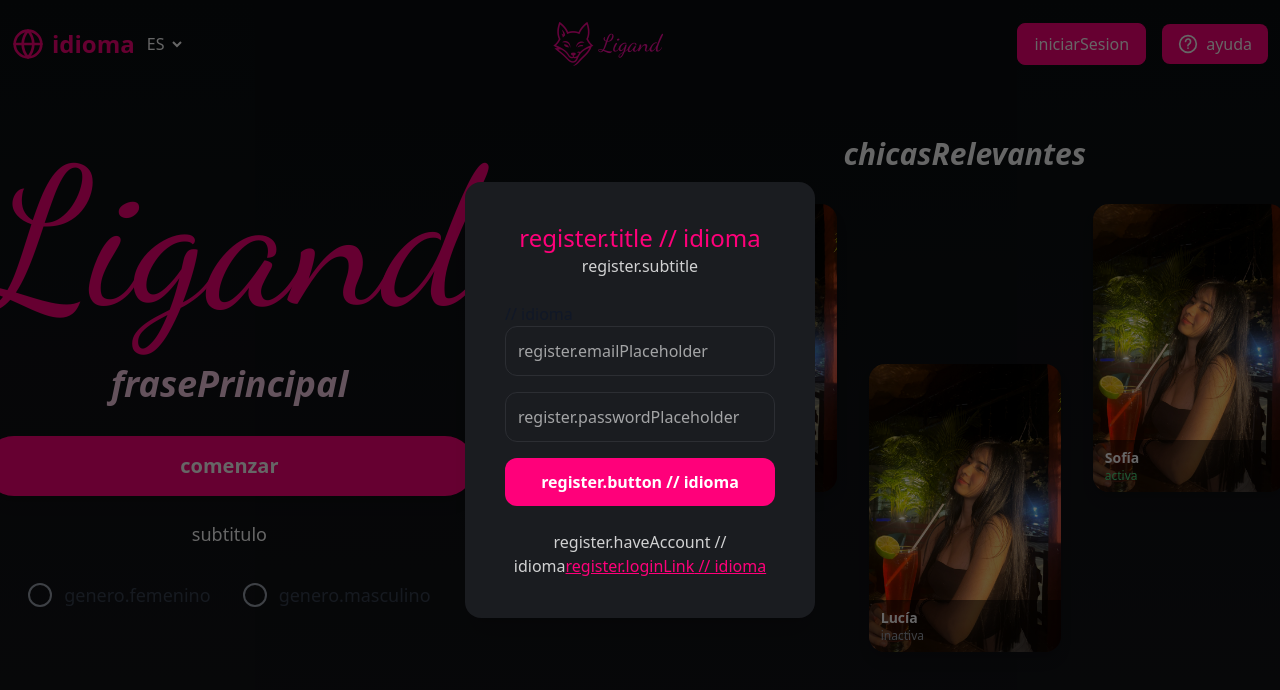
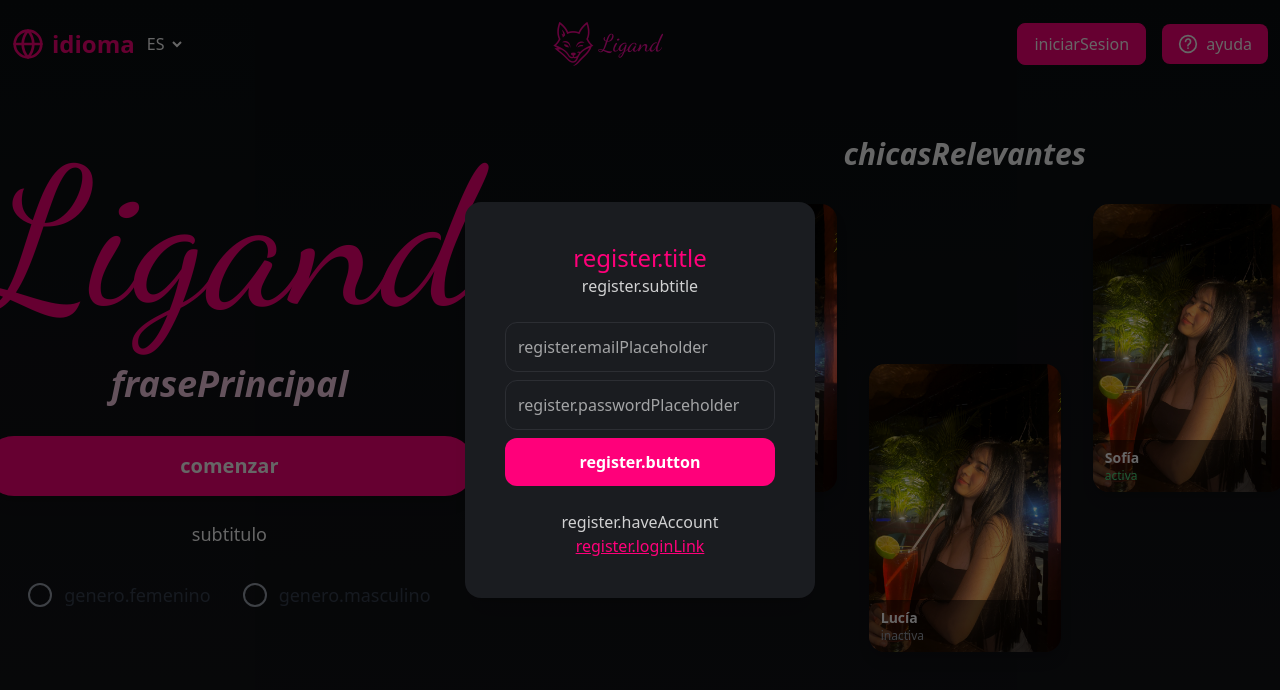
Before and after one commit to roberrodrigues10/ligand, a React (Vite) app: page /home in a window 1280 px wide. Both pictures are taken after a click on the button "comenzar". Shown: the top 690 px of the page. Built offline with nearby package versions, Linux system fonts and the light colour scheme; the HTML template or start-up script is replaced by a standard one.

Commit message:
validaciones-register

```diff
--- a/src/components/verificacion/register/register.jsx
+++ b/src/components/verificacion/register/register.jsx
@@ -1,35 +1,55 @@
 import React, { useState } from "react";
 import { useNavigate } from "react-router-dom";
 import { register } from "/src/utils/auth.js";
-import { useTranslation } from "react-i18next"; // idioma
+import { useTranslation } from "react-i18next";
 
 export default function Register() {
   const navigate = useNavigate();
-  const [name, setName] = useState(""); // Solo se guarda, pero no se envía aún
+  const { t } = useTranslation();
+
   const [email, setEmail] = useState("");
   const [password, setPassword] = useState("");
-  const [error, setError] = useState(null);
+
+  const [errors, setErrors] = useState({});
   const [loading, setLoading] = useState(false);
-  const { t } = useTranslation(); // idioma
+
+  const validate = () => {
+    const newErrors = {};
+
+    if (!email.trim()) {
+      newErrors.email = "El correo es obligatorio.";
+    } else if (!/^[^\s@]+@[^\s@]+\.[^\s@]+$/.test(email)) {
+      newErrors.email = "El correo no es válido.";
+    }
+
+    if (!password) {
+      newErrors.password = "La contraseña es obligatoria.";
+    } else if (password.length < 7) {
+      newErrors.password = "La contraseña debe tener al menos 7 caracteres.";
+    }
+
+    return newErrors;
+  };
 
   const handleSubmit = async (e) => {
     e.preventDefault();
-    setError(null);
+    setErrors({});
 
-    if (!email || !password) {
-      setError("Por favor completa todos los campos.");
+    const validationErrors = validate();
+    if (Object.keys(validationErrors).length > 0) {
+      setErrors(validationErrors);
       return;
     }
 
     try {
       setLoading(true);
-      await register(email, password); // Solo se envía email y password
-      localStorage.setItem("emailToVerify", email); // 👉 Guardamos el email
-      localStorage.setItem("passwordToVerify", password); // 👈 AÑADE ESTA LÍNEA
+      await register(email, password);
+      localStorage.setItem("emailToVerify", email);
+      localStorage.setItem("passwordToVerify", password);
       navigate("/verificaremail");
     } catch (err) {
       console.error(err);
-      setError("Ocurrió un error. Inténtalo nuevamente.");
+      setErrors({ general: "Ocurrió un error. Inténtalo nuevamente." });
     } finally {
       setLoading(false);
     }
@@ -39,32 +59,34 @@ export default function Register() {
     <div className="fixed inset-0 bg-black bg-opacity-60 flex items-center justify-center z-50">
       <div className="bg-[#1a1c20] rounded-2xl p-10 w-[350px] shadow-xl">
         <h2 className="text-2xl text-[#ff007a] font-dancing-script text-center">
-          {t("register.title")} // idioma
+          {t("register.title")}
         </h2>
-        <p className="text-center text-white/80 mb-6">{t("register.subtitle")}</p> // idioma
+        <p className="text-center text-white/80 mb-6">
+          {t("register.subtitle")}
+        </p>
 
         <form onSubmit={handleSubmit}>
           <input
             type="email"
-            placeholder={t("register.emailPlaceholder")} // idioma
+            placeholder={t("register.emailPlaceholder")}
             value={email}
             onChange={(e) => setEmail(e.target.value)}
-            className="w-full p-3 mb-4 bg-[#1a1c20] border border-[#2c2e33] text-white rounded-xl placeholder-white/60"
-            required
+            className="w-full p-3 mb-2 bg-[#1a1c20] border border-[#2c2e33] text-white rounded-xl placeholder-white/60"
           />
+          {errors.email && <p className="text-red-500 text-sm mb-2">{errors.email}</p>}
 
           <input
             type="password"
-            placeholder={t("register.passwordPlaceholder")} // idioma
+            placeholder={t("register.passwordPlaceholder")}
             value={password}
             onChange={(e) => setPassword(e.target.value)}
-            className="w-full p-3 mb-4 bg-[#1a1c20] border border-[#2c2e33] text-white rounded-xl placeholder-white/60"
-            required
+            className="w-full p-3 mb-2 bg-[#1a1c20] border border-[#2c2e33] text-white rounded-xl placeholder-white/60"
           />
+          {errors.password && <p className="text-red-500 text-sm mb-2">{errors.password}</p>}
 
-          {error && (
+          {errors.general && (
             <div className="text-red-500 text-sm mb-4 text-center">
-              {error}
+              {errors.general}
             </div>
           )}
 
@@ -73,13 +95,13 @@ export default function Register() {
             disabled={loading}
             className="w-full py-3 bg-[#ff007a] text-white font-bold rounded-xl hover:bg-[#e6006e] transition disabled:opacity-50"
           >
-            {loading ? t("register.loading") : t("register.button")} // idioma
+            {loading ? t("register.loading") : t("register.button")}
           </button>
 
           <div className="text-center text-white/80 mt-6">
-            {t("register.haveAccount")}{" "} // idioma
+            {t("register.haveAccount")}{" "}
             <a href="#" className="text-[#ff007a] underline">
-              {t("register.loginLink")} // idioma
+              {t("register.loginLink")}
             </a>
           </div>
         </form>
```
